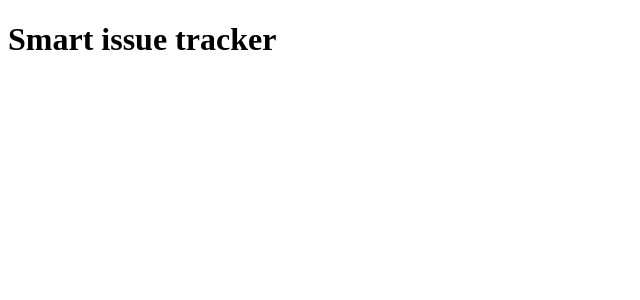
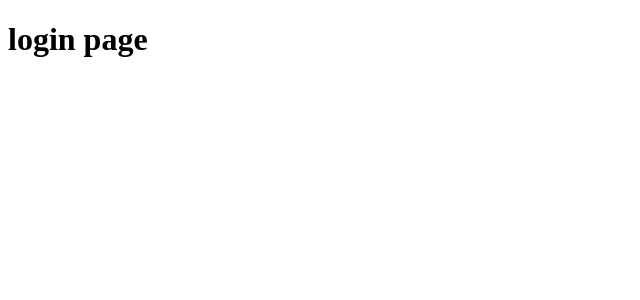
Before and after one commit to Yash220805/issue-tracker-mern, a React app in the folder frontend/: page /login in a window 1280 px wide. Shown: the top 300 px of the page, without its empty margins (0-640 px from the left). Built offline with nearby package versions, Linux system fonts and the light colour scheme; the HTML template or start-up script is replaced by a standard one.

Commit message:
feat: implemented routing structure with AppRouter

```diff
--- a/frontend/src/App.jsx
+++ b/frontend/src/App.jsx
@@ -1,5 +1,6 @@
+import AppRouter from "./app/AppRouter";
 function App() {
-  return <h1>Smart issue tracker</h1>;
+  return <AppRouter />;
 }
 
 export default App;
--- a/frontend/src/app/AppRouter.jsx
+++ b/frontend/src/app/AppRouter.jsx
@@ -0,0 +1,12 @@
+import { Routes, Route } from "react-router-dom";
+
+function AppRouter() {
+  return (
+    <Routes>
+      <Route path="/login" element={<h1>login page </h1>} />
+      <Route path="/register" element={<h1>register page </h1>} />
+      <Route path="/dashboard" element={<h1>dashboard page </h1>} />
+    </Routes>
+  );
+}
+export default AppRouter;
```
